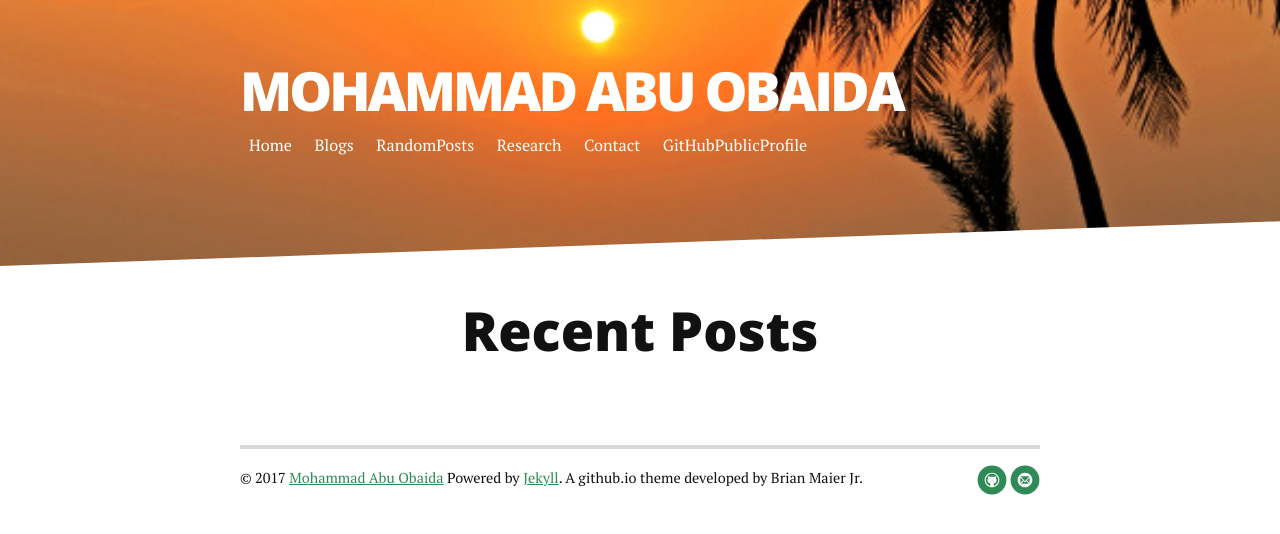
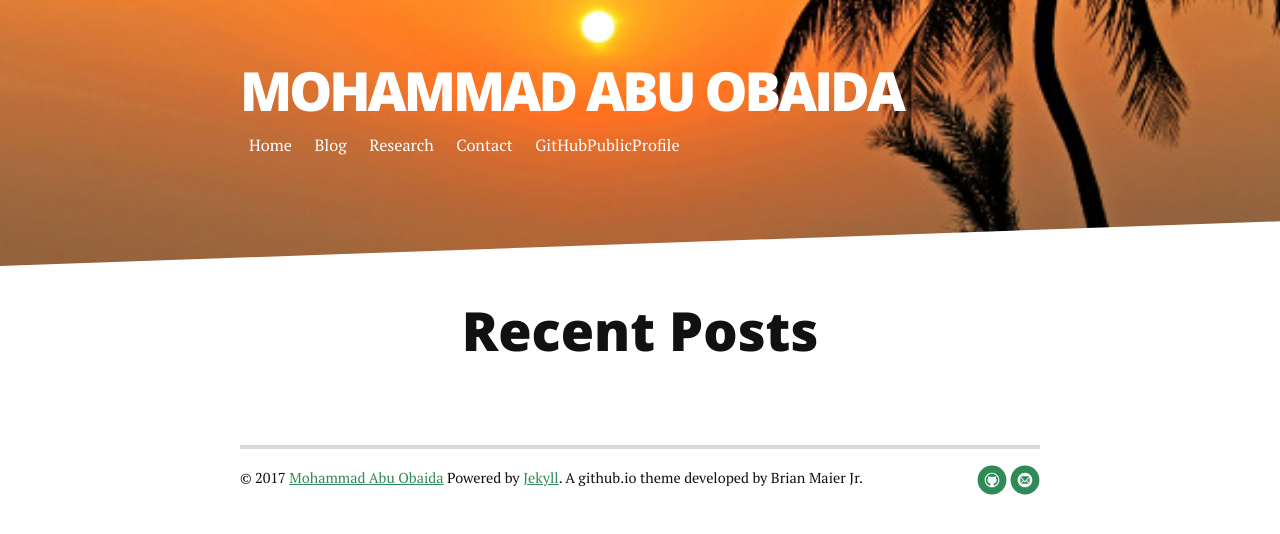
Before and after one commit to summonersRift/summonersrift.github.io, a Jekyll site: the page built from index_posts.html, in a window 1280 px wide. Shown: the top 534 px of the page. Built offline with Jekyll 4.4.1, drawn with Linux system fonts in a browser that asks for light colours; nearby versions of some CDN libraries.

Commit message:
summonersrift.github.io: Remove RandomPosts duplicate and deleted extra <p> at the end of blogs.

```diff
--- a/_config.yml
+++ b/_config.yml
@@ -14,10 +14,8 @@ paginate: 5
 navigation:
  - title: Home
    url: /index.html
- - title: Blogs
+ - title: Blog
    url: /blogs
- - title: RandomPosts
-   url: /articles
  - title: Research
    url: /research
  - title: Contact
```
Also changed, not shown: blogs.md (+0 -1 lines).
